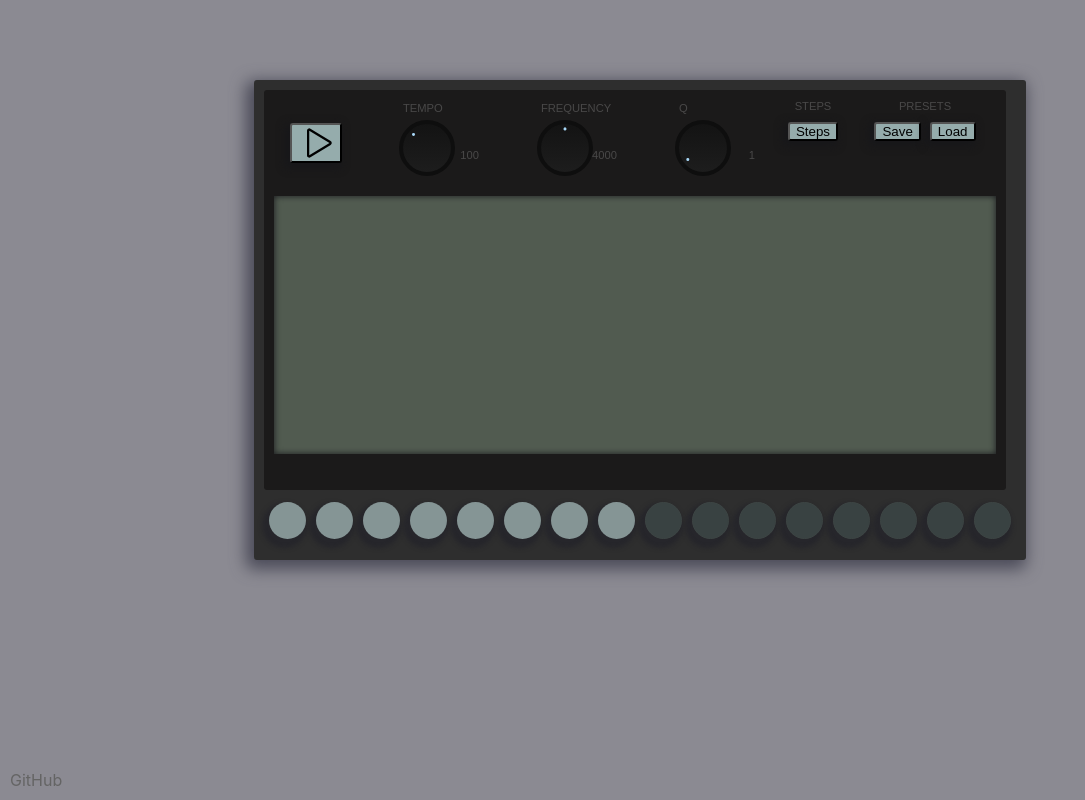
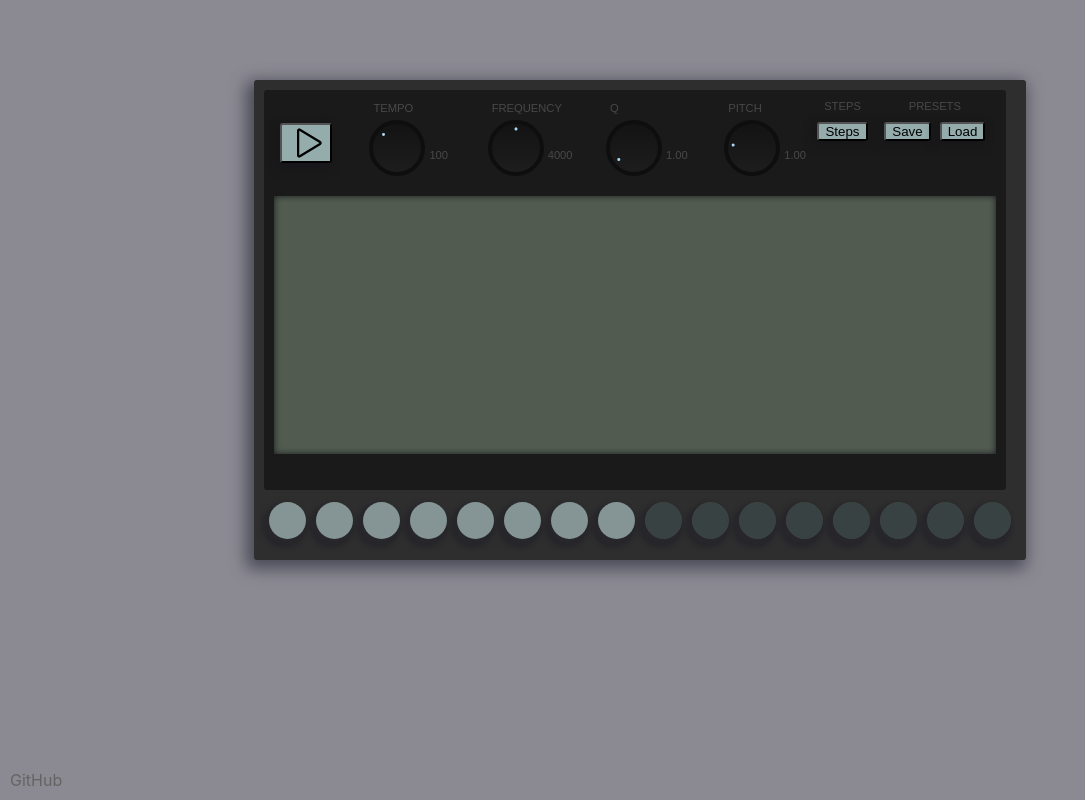
Before and after one commit to Loxphordex/Memoryfield, a React (Create React App) app: page / in a window 1280 px wide. Both pictures are taken after a click on the button "Start". Shown: the whole page, without its empty margins (0-1085 px from the left). Built offline with nearby package versions, Linux system fonts and the light colour scheme; no server answers.

Commit message:
decimals

```diff
--- a/src/App.js
+++ b/src/App.js
@@ -36,6 +36,7 @@ function App() {
   const [volume, setVolume] = useState(null)
   const [osc, setOsc] = useState(null)
   const [filter, setFilter] = useState(null)
+  const [pitch, setPitch] = useState(1)
   const [defaultFilterValues, setDefaultFilterValues] = useState({ frequency: 4000, q: 1 })
   const [isPathCreated, setIsPathCreated] = useState(false)
   const [isPathSetup, setIsPathSetup] = useState(false)
@@ -97,7 +98,7 @@ function App() {
     if (!isPlaying) setActiveNode(-1)
 
     if (activeNode >= 0 && nodes != null && isPlaying) {
-      playSound(ctx, filter, osc, volume, nodes, activeNode)
+      playSound(ctx, filter, pitch, osc, volume, nodes, activeNode)
     }
 
     if (activeNode >= nodeSequenceLength - 1) {
@@ -136,8 +137,6 @@ function App() {
   async function setUpSignalPath() {
     if (ctx) {
       if (isPathCreated === false) {
-        const sampleSetup = await getAudioSamples(ctx)
-        setSamples(sampleSetup)
         // setOsc(ctx.createOscillator())
         setFilter(ctx.createBiquadFilter())
         setVolume(ctx.createGain())
@@ -150,8 +149,8 @@ function App() {
         filter.type = filterTypes.lowpass
         filter.frequency.value = defaultFilterValues.frequency
         filter.Q.value = defaultFilterValues.q
-        filter.connect(volume)
-        volume.connect(ctx.destination)
+        const sampleSetup = await getAudioSamples(ctx)
+        setSamples(sampleSetup)
         setIsPathSetup(true)
       }
     }
@@ -187,6 +186,8 @@ function App() {
           defaultFilterValues={defaultFilterValues}
           setDefaultFilterValues={setDefaultFilterValues}
           samples={samples}
+          pitch={pitch}
+          setPitch={setPitch}
         />
         <MemoryField
           nodes={nodes}
--- a/src/components/Audio/playSound.js
+++ b/src/components/Audio/playSound.js
@@ -1,4 +1,4 @@
-export default async function playSound(ctx, filter, osc, volume, nodes, activeNode) {
+export default async function playSound(ctx, filter, pitch, osc, volume, nodes, activeNode) {
   if (ctx) {
     let now = ctx.currentTime
     let currentNode = nodes[activeNode]
@@ -7,40 +7,13 @@ export default async function playSound(ctx, filter, osc, volume, nodes, activeN
     let end = now + currentNode.endtime
 
     if (currentNode?.sample?.audio) {
-      // let aud = currentNode.sample.audio[currentNode.sample.index]
-      // let duration = aud.duration * 1000
-      // convert seconds to milliseconds
-
-      // pitch shifting
-
-      // const res = await fetch(kick)
-      // const buf = await res.arrayBuffer()
-      // const kickData = await ctx.decodeAudioData(buf)
-
       const source = ctx.createBufferSource()
       source.buffer = currentNode.sample.audio
+      source.playbackRate.value = pitch
       source.connect(filter)
       filter.connect(volume)
       volume.connect(ctx.destination)
-
       source.start(now)
-
-      //aud.play()
-
-      // cycle through an array of 8 audio files to avoid cutting off audio after each step
-      // currentNode.sample.index === 7
-      //   ? currentNode.sample.index = 0
-      //   : currentNode.sample.index++
-
-      // delete aud variable to clear memory
-      // setTimeout(() => {
-      //   aud = null
-      // }, duration);
-
-
-      // setTimeout(() => {
-      //   aud = null
-      // }, 100)
     }
 
     // osc.type = wave
--- a/src/components/ControlPanel/ControlPanel.js
+++ b/src/components/ControlPanel/ControlPanel.js
@@ -32,7 +32,9 @@ export default function ControlPanel({
   setPanelDisplayMode,
   defaultFilterValues,
   setDefaultFilterValues,
-  samples
+  samples,
+  pitch,
+  setPitch
 }) {
   const [selectedNode, setSelectedNode] = useState(null)
   const [presets, setPresets] = useState(null)
@@ -201,6 +203,8 @@ export default function ControlPanel({
           setNodeEditor={setNodeEditor}
           displayedBpm={displayedBpm}
           defaultFilterValues={defaultFilterValues}
+          pitch={pitch}
+          setPitch={setPitch}
         />
         <div className='selected-node-control-display'>
           {/* <NoteControls
--- a/src/components/ControlPanel/MainPanel.js
+++ b/src/components/ControlPanel/MainPanel.js
@@ -16,6 +16,8 @@ export default function MainPanel({
   setNodeEditor,
   displayedBpm,
   defaultFilterValues,
+  pitch,
+  setPitch
 }) {
 
   const [defaultFrequency, setDefaultFrequency] = useState(null)
@@ -64,6 +66,7 @@ export default function MainPanel({
             defaultValue={displayedBpm}
             maxValue={300}
             valueCallback={calculateBpm}
+            usingDecimals={false}
           />
         </div>
       </div>
@@ -74,6 +77,7 @@ export default function MainPanel({
           defaultValue={defaultFrequency}
           maxValue={8000}
           valueCallback={updateFilterFrequency}
+          usingDecimals={false}
         />
       </div>
 
@@ -83,6 +87,17 @@ export default function MainPanel({
           defaultValue={defaultQ}
           maxValue={35}
           valueCallback={updateFilterQ}
+          usingDecimals={true}
+        />
+      </div>
+
+      <div className='pitch-container'>
+        <Knob
+          units='pitch'
+          defaultValue={1}
+          maxValue={5}
+          valueCallback={setPitch}
+          usingDecimals={true}
         />
       </div>
 
--- a/src/components/Knob/knob.js
+++ b/src/components/Knob/knob.js
@@ -7,7 +7,8 @@ export default function Knob({
   units,
   defaultValue,
   maxValue,
-  valueCallback
+  valueCallback,
+  usingDecimals
 }) {
   const volumeKnob = createRef()
   const [knobValue, setKnobValue] = useState(defaultValue)
@@ -88,8 +89,10 @@ export default function Knob({
     if (finalAngleInDegrees >= 0 && finalAngleInDegrees <= 270) {
       let ang = Math.floor(finalAngleInDegrees / (270 / 100))
       let actualVal = (ang / 100) * maxValue
+      if (actualVal === 0) actualVal = 0.1
+      const displayedValue = convertToString(Math.round(actualVal * 100) / 100)
       valueCallback(actualVal)
-      setKnobValue(Math.floor(actualVal))
+      setKnobValue(displayedValue)
       setRotationStyles({ transform: `rotate(${finalAngleInDegrees}deg)`})
       // audio.volume = knobValue / 100
     }
@@ -99,7 +102,22 @@ export default function Knob({
       const initialValuePercentage = defaultValue / maxValue
       const initialAngle = 270 * initialValuePercentage
       setRotationStyles({ transform: `rotate(${initialAngle}deg)`})
-      setKnobValue(defaultValue)
+      usingDecimals ? setKnobValue(defaultValue + '.00') : setKnobValue(defaultValue)
+  }
+
+  const convertToString = (val) => {
+    if (!usingDecimals) return val
+    const str = val.toString()
+    const arr = str.split('.')
+    if (arr.length > 1) {
+      const last = arr[arr.length - 1]
+      if (last.length === 2) return str
+      if (last.length === 1) {
+        return arr.join('.') + '0'
+      }
+    }
+
+    if (arr.length === 1) return arr[0] + '.00'
   }
 
   return (
--- a/src/styles/buttons/buttons.css
+++ b/src/styles/buttons/buttons.css
@@ -63,7 +63,7 @@
 }
 .max {
   bottom: 1em;
-  right: -2.5em;
+  left: 5em;
 }
 .tick {
   position: absolute;
```
